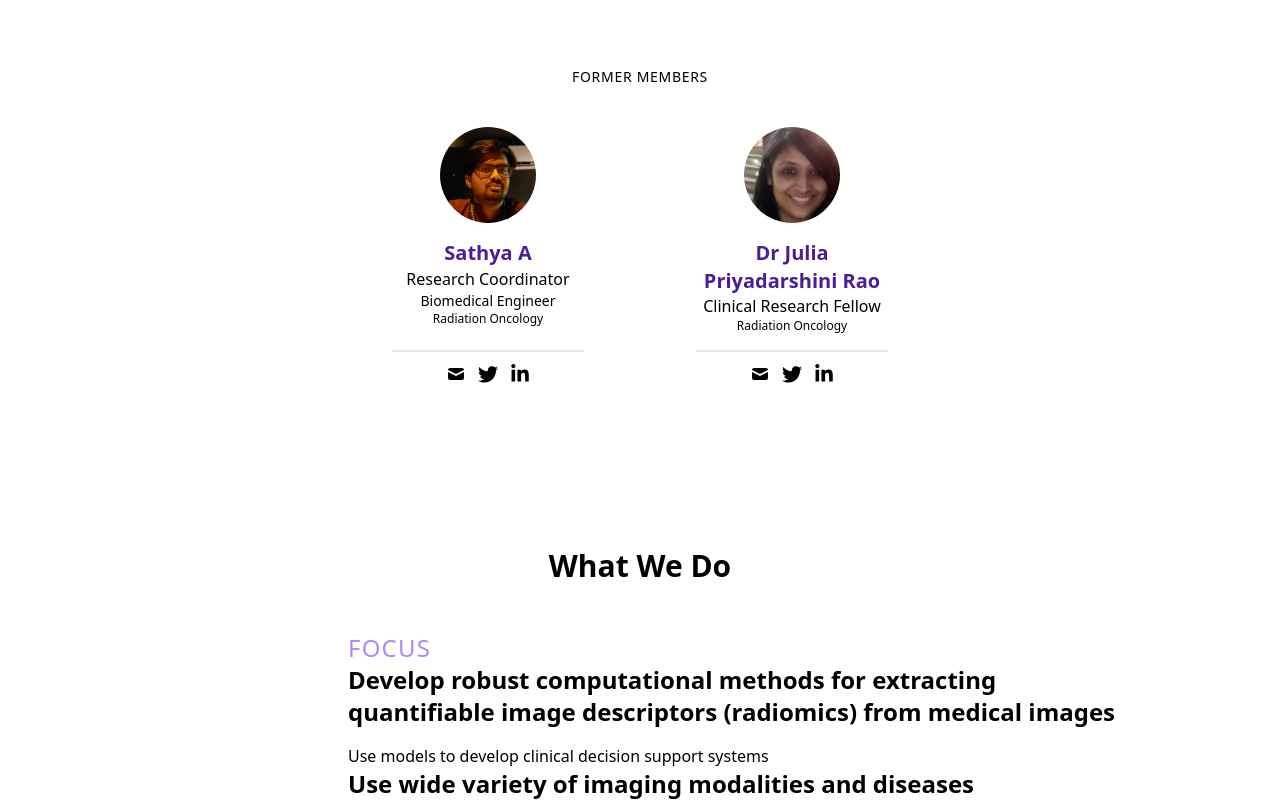
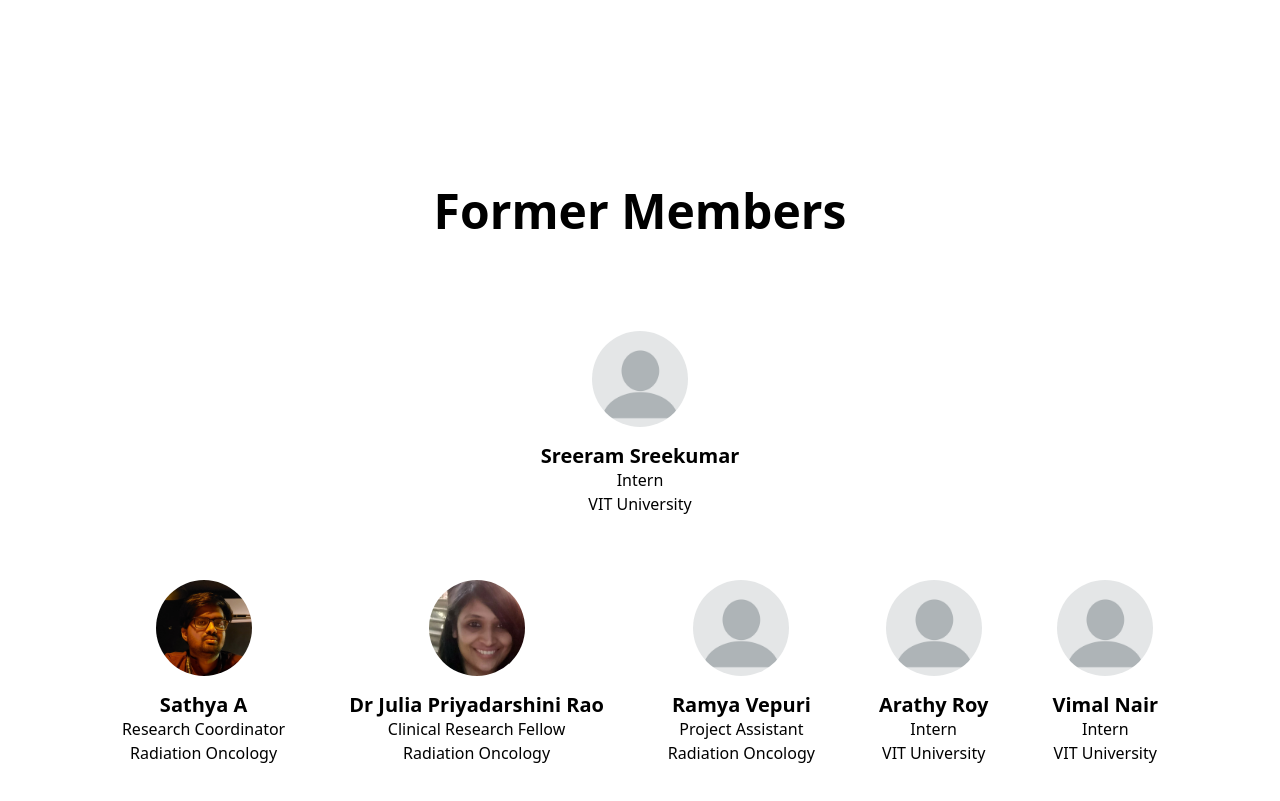
Before and after one commit to qirail/qirail, a React (Create React App) app: page / in a window 1280 px wide. Shown: the part 5303-6104 px from the top of the page. Built offline with nearby package versions, Linux system fonts and the light colour scheme.

Commit message:
Modified Former Memners

```diff
--- a/src/App.js
+++ b/src/App.js
@@ -23,11 +23,11 @@ function App() {
       <Hero />
       <About />
       <Team />
+      <Alumni />
       <WhatWeDo />
       <Milestones />
       <Collab />
       <Funding />
-      <Alumni />
       <Upcoming />
       <Publications />
       <Gallery />
--- a/src/data/alumni.data.js
+++ b/src/data/alumni.data.js
@@ -1,7 +1,23 @@
 // Don't modify structue, only add data.
 import avatar from "../assets/team/avatar.png";
 
-export const alumniData = [{
+import sathya from "../assets/team/sathya.jpg";
+import julia from "../assets/team/julia.jpeg";
+
+export const alumniData = [
+    {
+        name: "Sathya A",
+        designation: "Research Coordinator",
+        from: "Radiation Oncology",
+        image: sathya
+    },
+    {
+        name: "Dr Julia Priyadarshini Rao",
+        from: "Radiation Oncology",
+        image: julia,
+        designation: 'Clinical Research Fellow',
+    },
+    {
         name: 'Ramya Vepuri',
         designation: 'Project Assistant',
         from: 'Radiation Oncology',
--- a/src/data/team.data.js
+++ b/src/data/team.data.js
@@ -6,7 +6,6 @@ import jeba from "../assets/team/jeba.png";
 import rajesh from "../assets/team/rajesh.png";
 import thomas from "../assets/team/thomas.jpeg";
 import devakumar from "../assets/team/devakumar.jpg";
-import sathya from "../assets/team/sathya.jpg";
 import amal from "../assets/team/amal.jpeg";
 import arun from "../assets/team/arun.jpg";
 import amit from "../assets/team/amit.jpg";
@@ -25,7 +24,6 @@ import rajiv from "../assets/team/rajiv.jpg";
 import finle from "../assets/team/finle.jpg";
 import Joel from "../assets/team/Joel.jpg";
 import timothy from "../assets/team/timothy.JPG";
-import julia from "../assets/team/julia.jpeg";
 import anjana from "../assets/team/avatar.png";
 
 
@@ -237,24 +235,5 @@ export const clinicalTeam = {
                 },
             ]
         },
-        {
-            title: "Former Members",
-            members: [
-                {
-                    name: "Sathya A",
-                    designation: "Research Coordinator",
-                    department: "Radiation Oncology",
-                    image: sathya,
-                    about: "Biomedical Engineer"
-                },
-                {
-                    name: "Dr Julia Priyadarshini Rao",
-                    about: "",
-                    department: "Radiation Oncology",
-                    image: julia,
-                    designation: 'Clinical Research Fellow',
-                }
-            ]
-        },
     ]
 }
```
